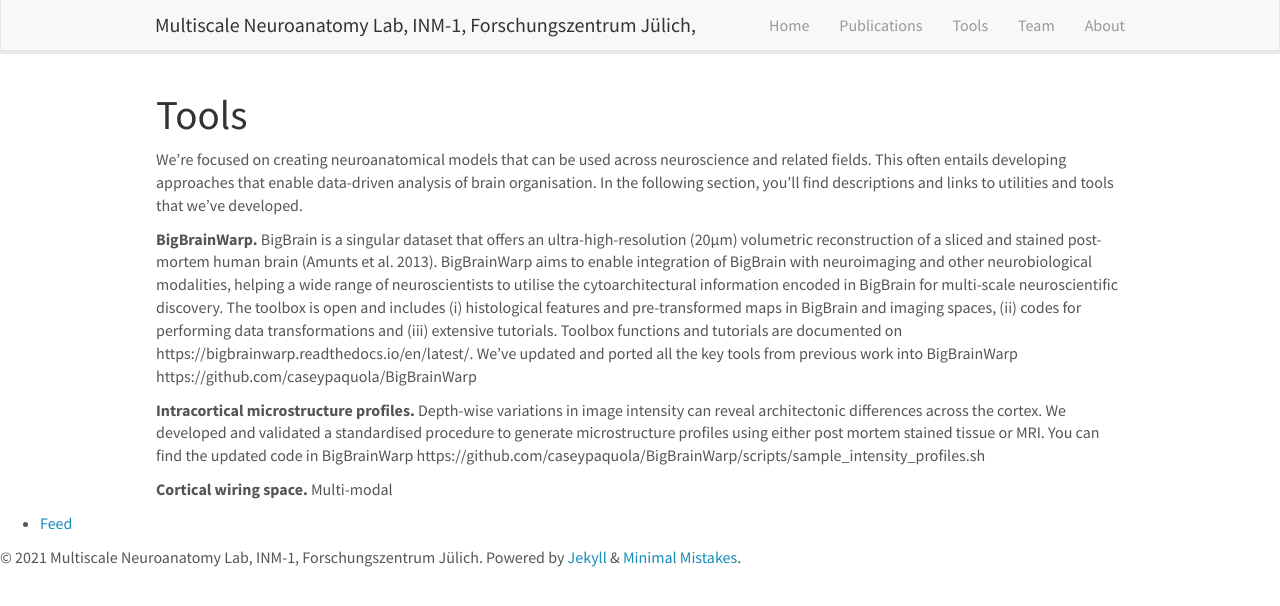
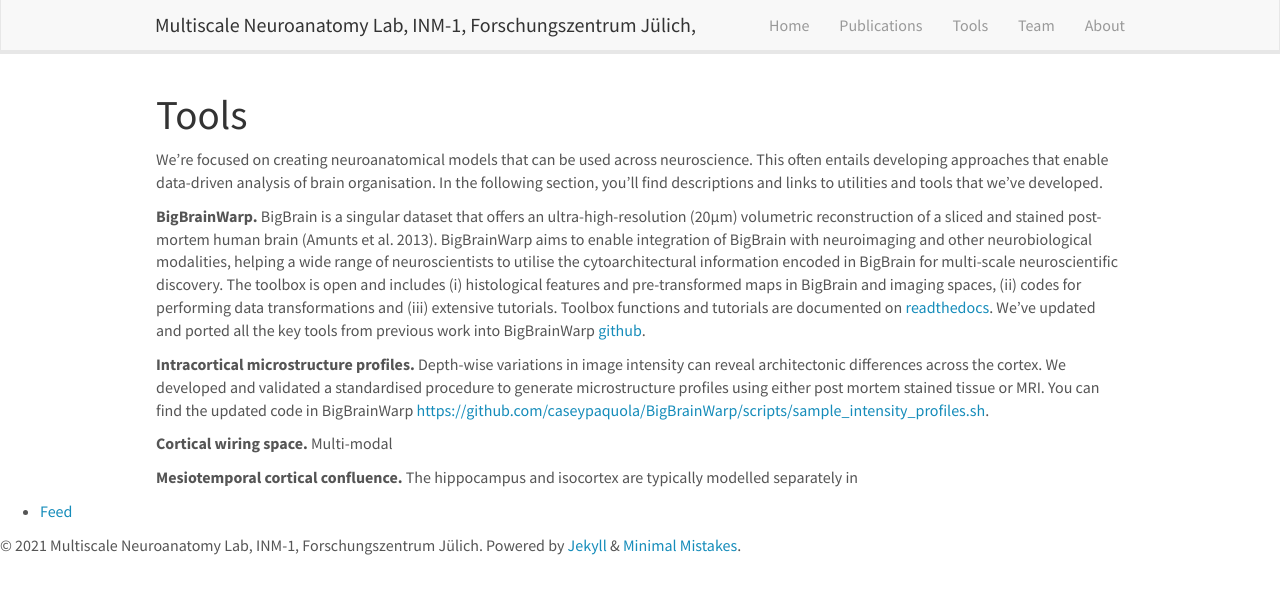
Before and after one commit to multiscale-neurodevelopment/multiscale-neurodevelopment.github.io, a Jekyll site: the page built from _pages/tools.md, in a window 1280 px wide. Shown: the top 606 px of the page. Built offline with Jekyll 4.4.1, drawn with Linux system fonts in a browser that asks for light colours.

Commit message:
update layout and tools page

```diff
--- a/_layouts/homelay.html
+++ b/_layouts/homelay.html
@@ -2,7 +2,7 @@
 layout: default
 ---
 
-  <div id="homeid" class="col-sm-8">
+  <div id="homeid" class="col-sm-12">
         <h1>Welcome to the Multiscale Neuroanatomy Lab</h1>
 
 	{{ content }}
--- a/_pages/tools.md
+++ b/_pages/tools.md
@@ -8,10 +8,12 @@ permalink: /tools/
 
 # Tools
 
-We're focused on creating neuroanatomical models that can be used across neuroscience and related fields. This often entails developing approaches that enable data-driven analysis of brain organisation. In the following section, you'll find descriptions and links to utilities and tools that we've developed.
+We're focused on creating neuroanatomical models that can be used across neuroscience. This often entails developing approaches that enable data-driven analysis of brain organisation. In the following section, you'll find descriptions and links to utilities and tools that we've developed.
 
-**BigBrainWarp.** BigBrain is a singular dataset that offers an ultra-high-resolution (20µm) volumetric reconstruction of a sliced and stained post-mortem human brain (Amunts et al. 2013). BigBrainWarp aims to enable integration of BigBrain with neuroimaging and other neurobiological modalities, helping a wide range of neuroscientists to utilise the cytoarchitectural information encoded in BigBrain for multi-scale neuroscientific discovery. The toolbox is open and includes (i) histological features and pre-transformed maps in BigBrain and imaging spaces, (ii) codes for performing data transformations and (iii) extensive tutorials. Toolbox functions and tutorials are documented on https://bigbrainwarp.readthedocs.io/en/latest/. We've updated and ported all the key tools from previous work into BigBrainWarp https://github.com/caseypaquola/BigBrainWarp
+**BigBrainWarp.** BigBrain is a singular dataset that offers an ultra-high-resolution (20µm) volumetric reconstruction of a sliced and stained post-mortem human brain (Amunts et al. 2013). BigBrainWarp aims to enable integration of BigBrain with neuroimaging and other neurobiological modalities, helping a wide range of neuroscientists to utilise the cytoarchitectural information encoded in BigBrain for multi-scale neuroscientific discovery. The toolbox is open and includes (i) histological features and pre-transformed maps in BigBrain and imaging spaces, (ii) codes for performing data transformations and (iii) extensive tutorials. Toolbox functions and tutorials are documented on [readthedocs](https://bigbrainwarp.readthedocs.io/en/latest/). We've updated and ported all the key tools from previous work into BigBrainWarp [github](https://github.com/caseypaquola/BigBrainWarp).
 
-**Intracortical microstructure profiles.** Depth-wise variations in image intensity can reveal architectonic differences across the cortex. We developed and validated a standardised procedure to generate microstructure profiles using either post mortem stained tissue or MRI. You can find the updated code in BigBrainWarp https://github.com/caseypaquola/BigBrainWarp/scripts/sample_intensity_profiles.sh
+**Intracortical microstructure profiles.** Depth-wise variations in image intensity can reveal architectonic differences across the cortex. We developed and validated a standardised procedure to generate microstructure profiles using either post mortem stained tissue or MRI. You can find the updated code in BigBrainWarp [https://github.com/caseypaquola/BigBrainWarp/scripts/sample_intensity_profiles.sh](https://github.com/caseypaquola/BigBrainWarp/scripts/sample_intensity_profiles.sh).
 
 **Cortical wiring space.** Multi-modal
+
+**Mesiotemporal cortical confluence.** The hippocampus and isocortex are typically modelled separately in
```
